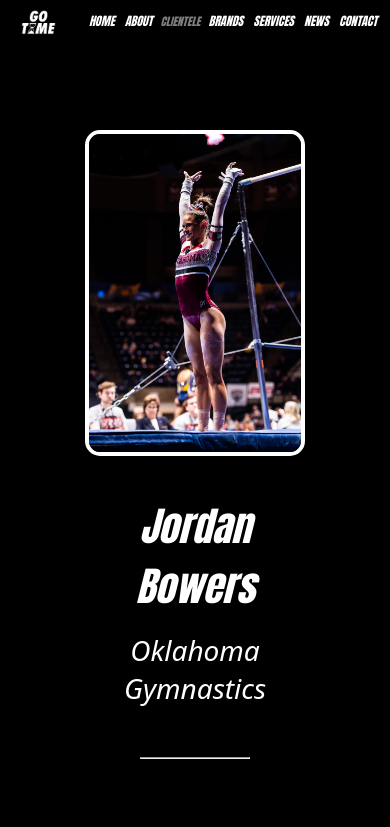
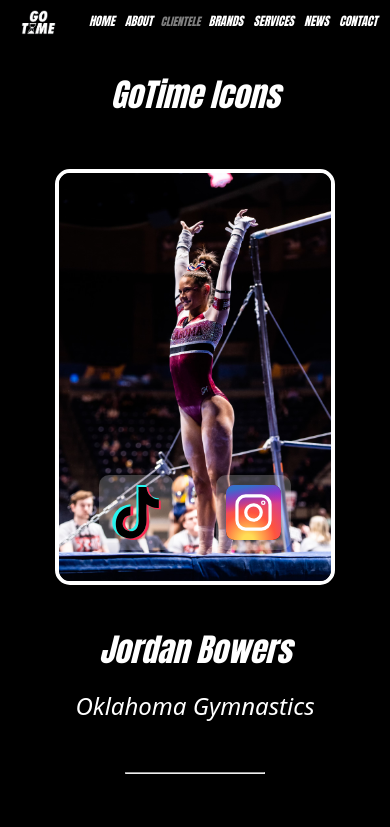
Before and after one commit to jcote2502/GoTime, a React (Create React App) app: page /clientele in a window 390 px wide. Shown: the top 827 px of the page. Built offline with nearby package versions, Linux system fonts and the light colour scheme.

Commit message:
client page ios ready

```diff
--- a/src/components/frames.js
+++ b/src/components/frames.js
@@ -42,7 +42,7 @@ export const ClientHero = (props) => {
                     <div className="clnt-header">{client.name}</div>
                     <div className="clnt-subtext">{client.title}</div>
                 </div>
-                <hr style={{ alignSelf: 'center', marginTop: '20px', color: 'white', width: '50%' }} />
+                <hr className='hr-break' />
             </div>
             <div className="clnt-overlay">
 
--- a/src/components/style.css
+++ b/src/components/style.css
@@ -286,6 +286,13 @@
     background-color: transparent;
 }
 
+.hr-break{
+    align-self: center;
+    margin-top: 20px;
+    color: white;
+    width: 50%;
+}
+
 @media only screen and (max-width:480px){
     .footer-container{
         padding-top: 0px;
@@ -354,4 +361,53 @@
     .pfl-title{
         font-size: 18px;
     }
+    .clnt-container{
+        width: 280px;
+        position: relative;
+        overflow: visible;
+    }
+    .clnt-txt-col{
+        width: 100%;
+    }
+    .clnt-header{
+        font-size: 32px;
+    }
+    .clnt-subtext{
+        font-size: 24px;
+    }
+    .clnt-overlay{
+        position:absolute;
+        display: flex;
+        opacity: 1;
+        height: fit-content;
+        width: 100%;
+        top:72%;
+        background-color: transparent;
+    }
+    .clnt-scl-row{
+        width: 100%;
+        align-items: center;
+        border-color: transparent;
+        justify-content: space-evenly;
+        height: 2%;
+        background-color: transparent;
+    }
+    .clnt-scl-logo{
+        width: 75px;
+        padding:10px;
+        border-radius: 10px;
+        background-color: rgb(225,225,225,.25);
+    }
+    .clnt-img-container{
+        overflow: visible;
+    }
+    .clnt-img-container:hover .clnt-overlay{
+        position:absolute;
+        display: flex;
+        opacity: 1;
+        height: fit-content;
+        width: 100%;
+        top:72%;
+        background-color: transparent;
+    }
 }
--- a/src/pages/clientele.js
+++ b/src/pages/clientele.js
@@ -5,6 +5,7 @@ const Clientele = () => {
 
     return(
         <>
+            <div className="client-title">GoTime Icons</div>
             <div className="clnt-wrap">
                 {clients.map((client)=>(
                     <ClientHero client={client}/>
--- a/src/pages/style.css
+++ b/src/pages/style.css
@@ -473,6 +473,13 @@ textarea {
     opacity: 1;
 }
 
+.client-title{
+    color:white;
+    font-size: 60px;
+    text-align: center;
+    margin-top: 25px;
+}
+
 @media only screen and (max-width:480px) {
     .plrs-container{
         min-height: 220px;
@@ -585,5 +592,11 @@ textarea {
         font-size: 38px;
         padding:0px;
     }
+    .clnt-wrap{
+        margin:10px;
+    }
+    .client-title{
+        font-size: 32px;
+    }
 
 }
```
